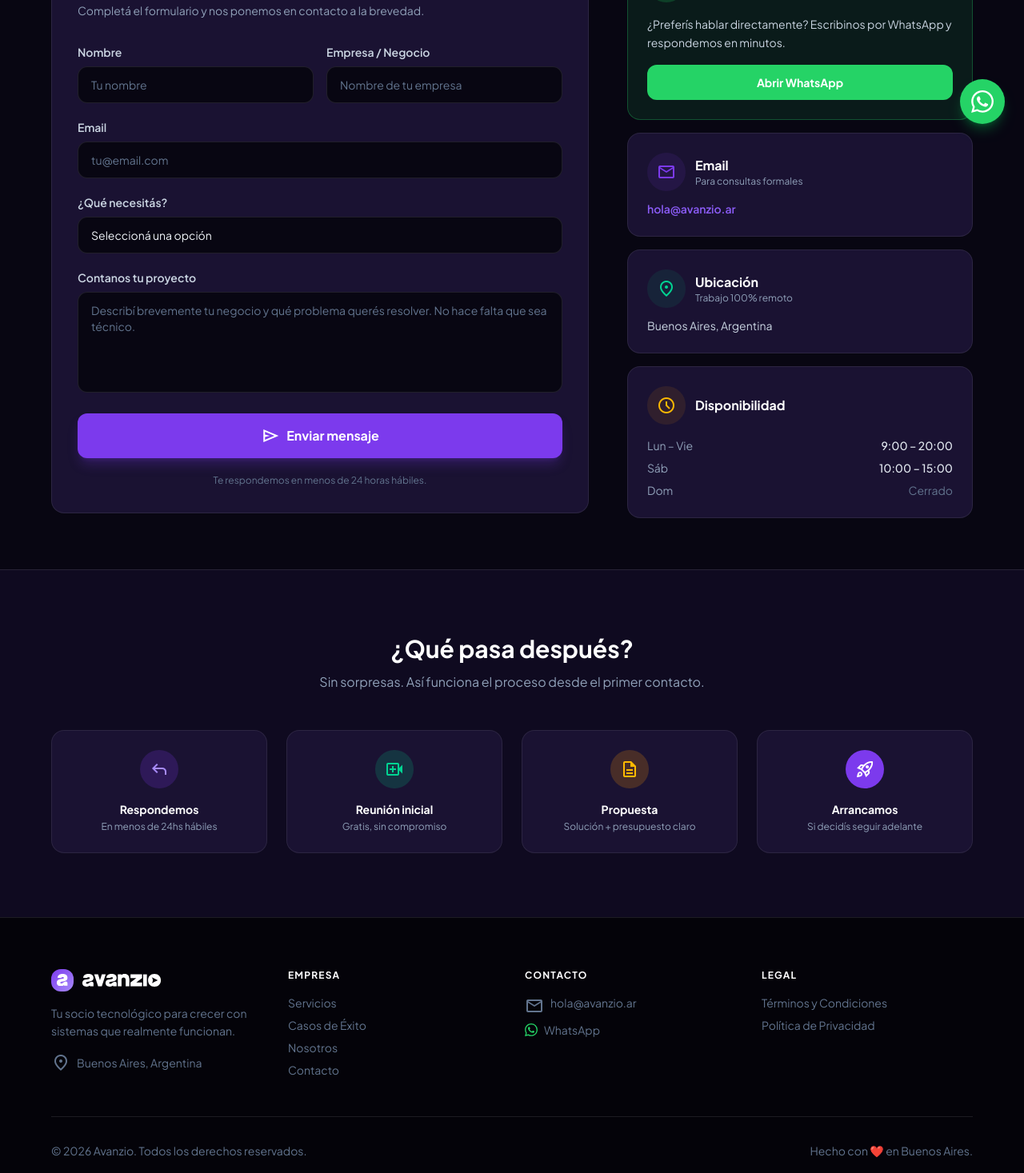
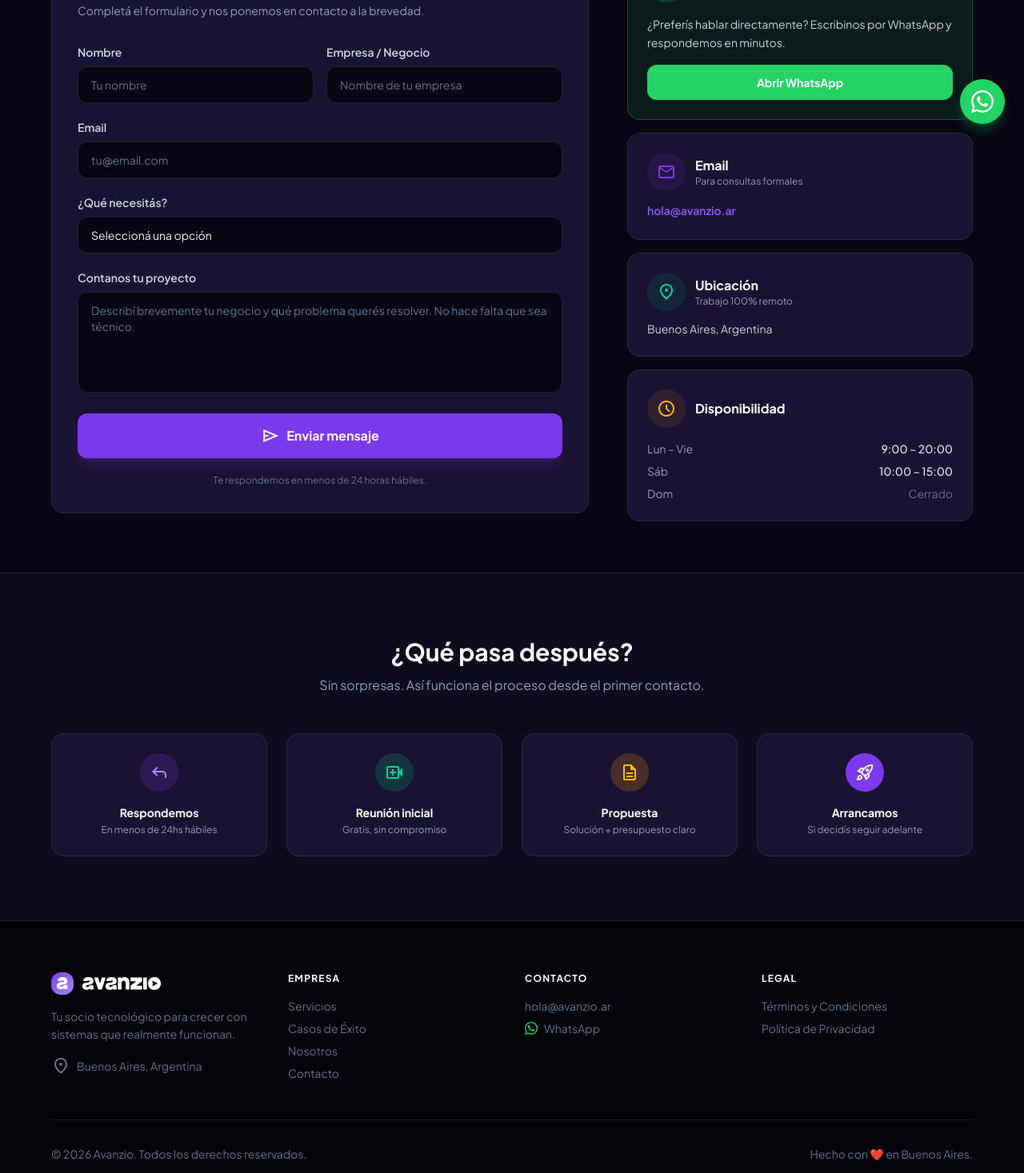
Before and after one commit to ivann-bravo/avanzio-web, a Next.js app: page /contacto in a window 1280 px wide. Shown: the part 621-2088 px from the top of the page at 80% size. Built offline with nearby package versions, Linux system fonts and the light colour scheme.

Commit message:
style(contacto): mailto en hola@avanzio.ar y sacar icono del footer

```diff
--- a/src/app/contacto/contacto-content.tsx
+++ b/src/app/contacto/contacto-content.tsx
@@ -201,7 +201,7 @@ export default function ContactoContent() {
                     <p className="text-xs text-slate-400">Para consultas formales</p>
                   </div>
                 </div>
-                <p className="text-[#8B5CF6] text-sm font-semibold">hola@avanzio.ar</p>
+                <a href="mailto:hola@avanzio.ar" className="text-[#8B5CF6] text-sm font-semibold hover:text-[#A78BFA] transition-colors">hola@avanzio.ar</a>
               </div>
 
               {/* Ubicación */}
--- a/src/components/footer.tsx
+++ b/src/components/footer.tsx
@@ -47,9 +47,8 @@ export default function Footer() {
           <div>
             <h4 className="text-white font-bold mb-4 uppercase tracking-widest text-xs">CONTACTO</h4>
             <ul className="space-y-2 text-slate-500 text-sm">
-              <li className="flex items-start gap-2">
-                <span className="material-symbols-outlined text-sm shrink-0 mt-0.5">mail</span>
-                <span className="break-all">hola@avanzio.ar</span>
+              <li>
+                <a href="mailto:hola@avanzio.ar" className="hover:text-white transition-colors break-all">hola@avanzio.ar</a>
               </li>
               <li className="flex items-center gap-2">
                 <a
```
